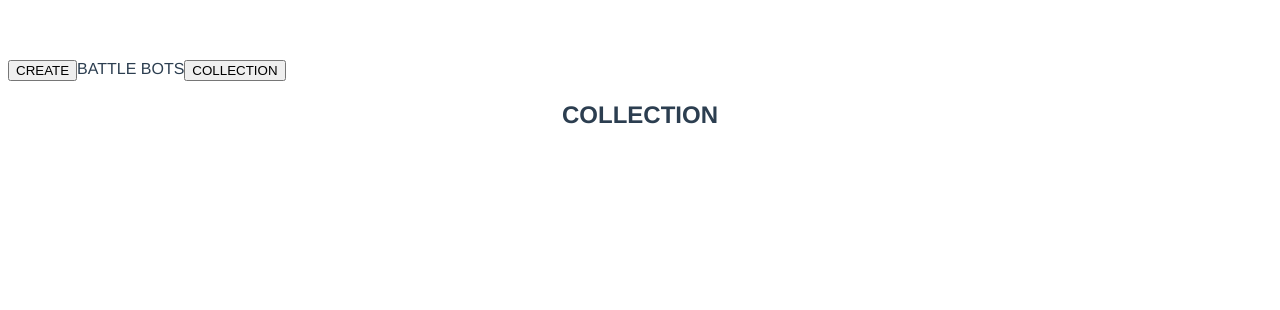
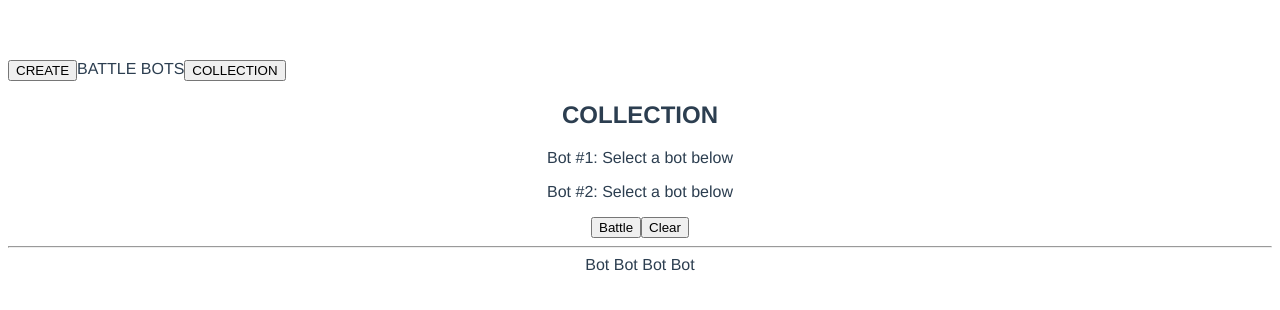
Before and after one commit to anthony-viglione/vue-battle-bots, a Vue app: page / in a window 1280 px wide. Both pictures are taken after a click on the button "COLLECTION". Shown: the top 310 px of the page. Built offline with nearby package versions, Linux system fonts and the light colour scheme.

Commit message:
added basic fields for project

```diff
--- a/src/components/Collection.vue
+++ b/src/components/Collection.vue
@@ -1,6 +1,16 @@
 <template>
 <div>
     <h1>COLLECTION</h1>
+    <p>Bot #1: Select a bot below</p>
+    <p>Bot #2: Select a bot below</p>
+    <div>
+        <button>Battle</button>
+        <button>Clear</button>
+    </div>
+    <hr>
+    <div>
+        Bot Bot Bot Bot
+    </div>
 </div>
 </template>
 
```
